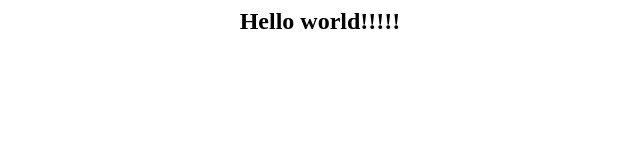
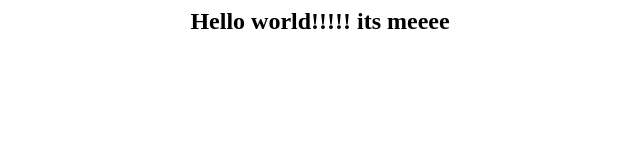
Before and after one commit to rajans027/Devops-lab, a plain HTML site: page index.html in a window 1280 px wide. Shown: the whole page, without its empty margins (320-960 px from the left). Drawn offline with Linux system fonts and the light colour scheme.

Commit message:
update#4

```diff
--- a/index.html
+++ b/index.html
@@ -4,6 +4,6 @@
 <title> Resume test project for devops </title>
 </head>
 <body style = "background-image:url('images/github3.jpg'); background-size: 100%">
-<h2 ALIGN=CENTER>Hello world!!!!!</h2>
+<h2 ALIGN=CENTER>Hello world!!!!! its meeee</h2>
 </body>
 </html>
```
